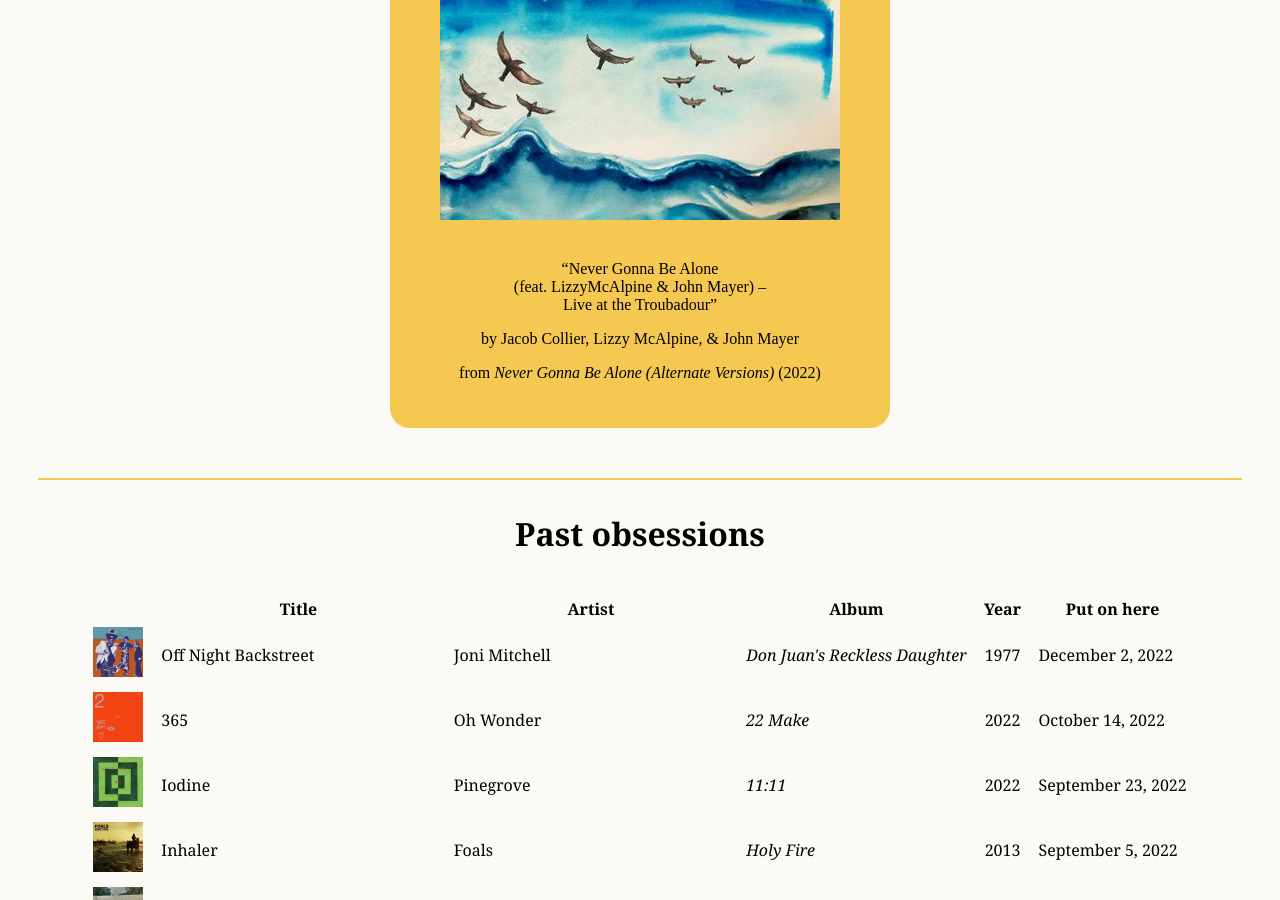
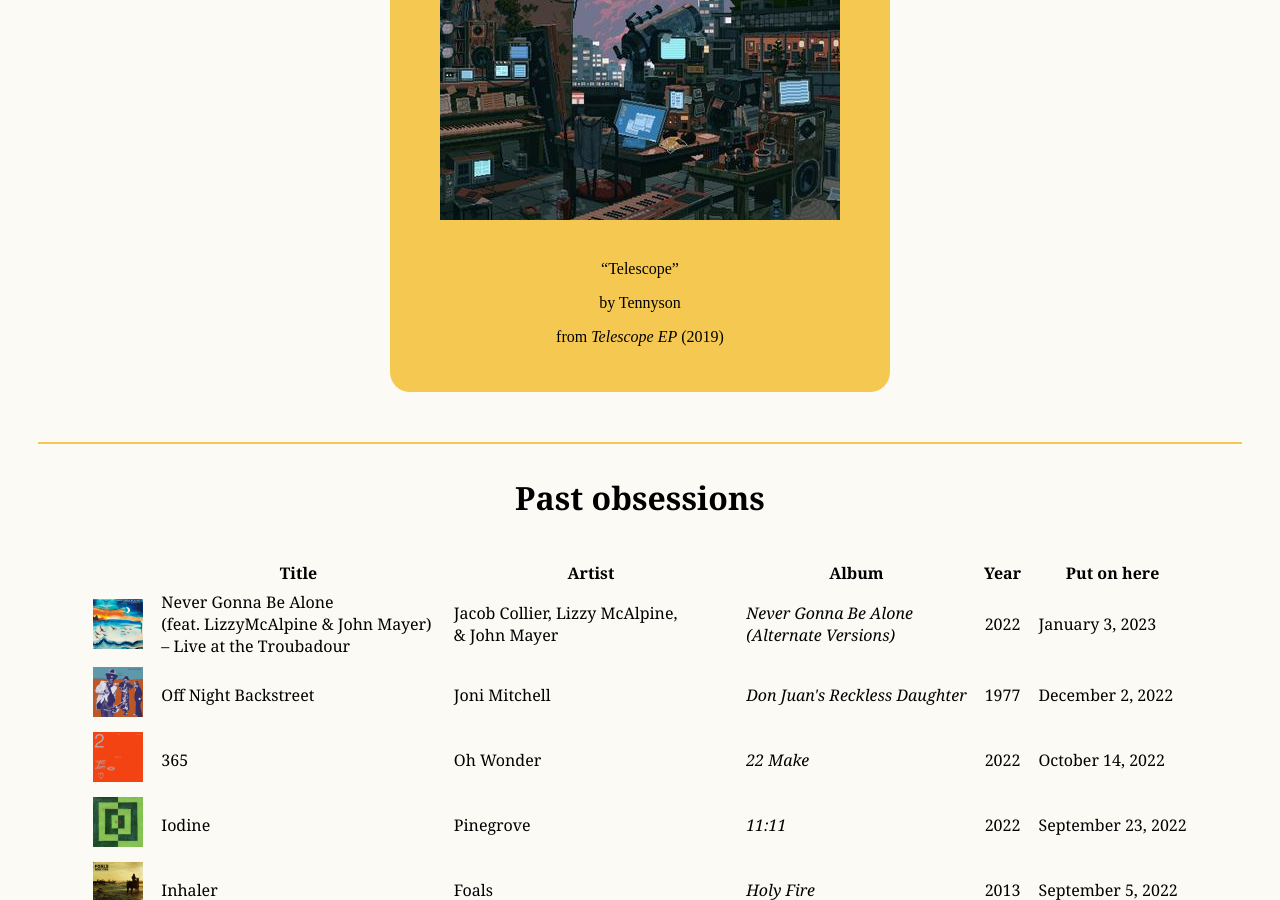
Before and after one commit to russotiro/russotiro.github.io, a Jekyll site: the page built from obsession/index.html, in a window 1280 px wide and 900 px high, scrolled down 608 px. Built offline with Jekyll 4.4.1, drawn with Linux system fonts in a browser that asks for light colours.

Commit message:
obsession update 1/20

```diff
--- a/obsession/index.html
+++ b/obsession/index.html
@@ -8,15 +8,15 @@ code: obsession
     <hr class="divider">
     <h3>Current obsession</h3>
     <div class="the-obsession">
-        <a href="https://youtu.be/2ScNNmzlFmk">
-            <img class="the-art" src="/assets/img/obsession/jacob_collier,_lizzy_mcalpine,_&_john_mayer_never_gonna_be_alone_(alternate_versions).jpg" alt="Album art for obsession">
+        <a href="https://youtu.be/ENzraIWjJQg">
+            <img class="the-art" src="/assets/img/obsession/tennyson_telescope_ep.jpg" alt="Album art for obsession">
         </a>
         <div class="the-info">
-            <p>&#8220;Never Gonna Be Alone<br>(feat. LizzyMcAlpine & John Mayer) &ndash;<br>Live at the Troubadour&#8221;</p>
-            <p>by Jacob Collier, Lizzy McAlpine, & John Mayer</p>
-            <p>from <em>Never Gonna Be Alone (Alternate Versions)</em> (2022)</p>
+            <p>&#8220;Telescope&#8221;</p>
+            <p>by Tennyson</p>
+            <p>from <em>Telescope EP</em> (2019)</p>
         </div>
-        <!-- January 3, 2023 -->
+        <!-- January 20, 2023 -->
     </div>
 
     <hr style="margin-top: 50px; height: 2px;">
@@ -31,6 +31,14 @@ code: obsession
             <th>Album</th>
             <th>Year</th>
             <th>Put on here</th>
+        </tr>
+        <tr>
+            <td><a href="https://youtu.be/2ScNNmzlFmk"><img style="margin-top:5px;" src="/assets/img/obsession/jacob_collier,_lizzy_mcalpine,_&_john_mayer_never_gonna_be_alone_(alternate_versions).jpg" alt="Album art for obsession"></a></td>
+            <td>Never Gonna Be Alone<br>(feat. LizzyMcAlpine & John Mayer)<br>&ndash; Live at the Troubadour</td>
+            <td>Jacob Collier, Lizzy McAlpine,<br>& John Mayer</td>
+            <td><em>Never Gonna Be Alone<br>(Alternate Versions)</em></td>
+            <td>2022</td>
+            <td>January 3, 2023</td>
         </tr>
         <tr>
             <td><a href="https://www.youtube.com/watch?v=Ewo2nXlGtiQ"><img src="/assets/img/obsession/joni_mitchell_don_juan's_reckless_daughter.jpg" alt="Album art for obsession"></a></td>
```
Also changed, not shown: assets/img/obsession/tennyson_telescope_ep.jpg (added).
